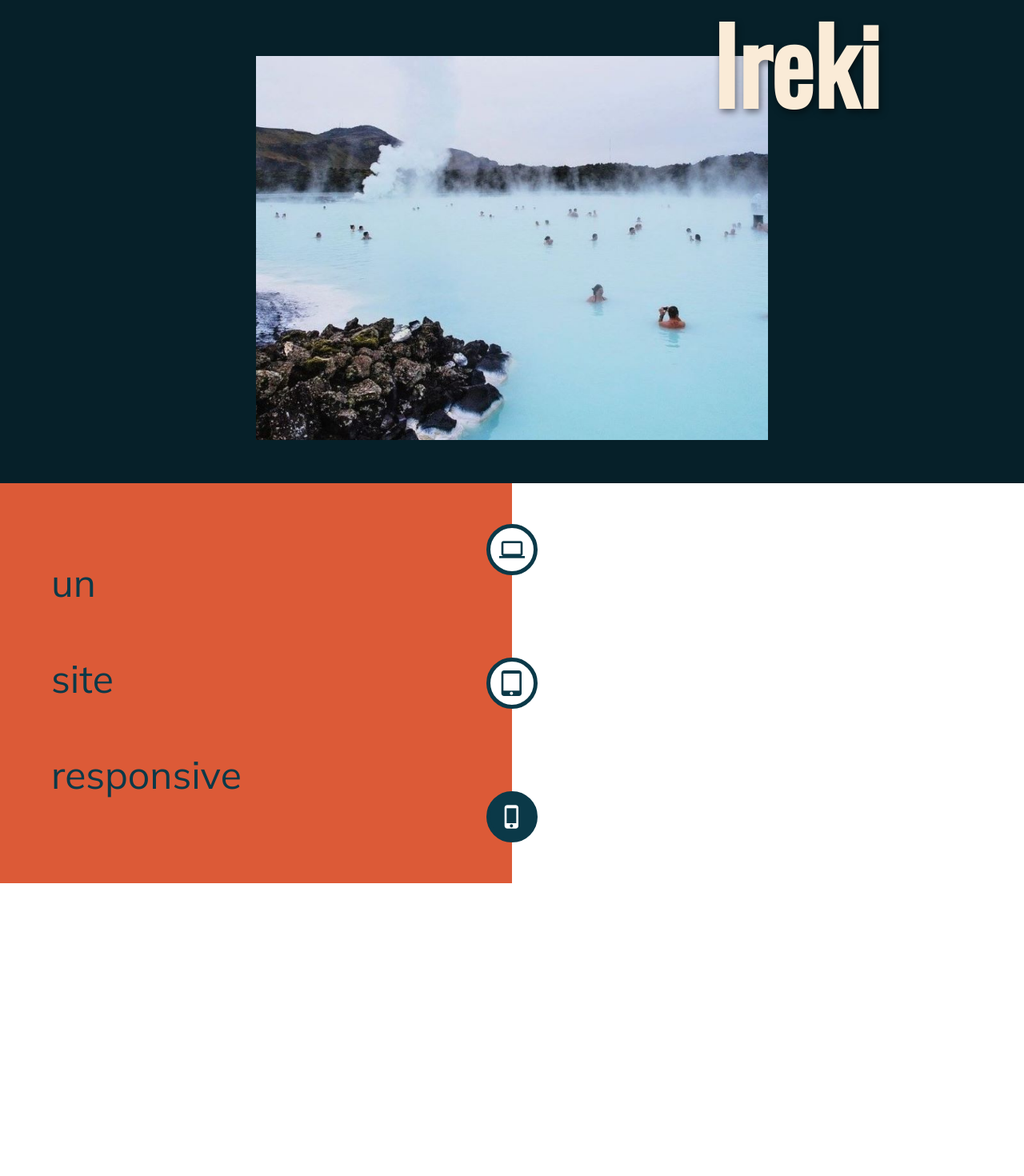
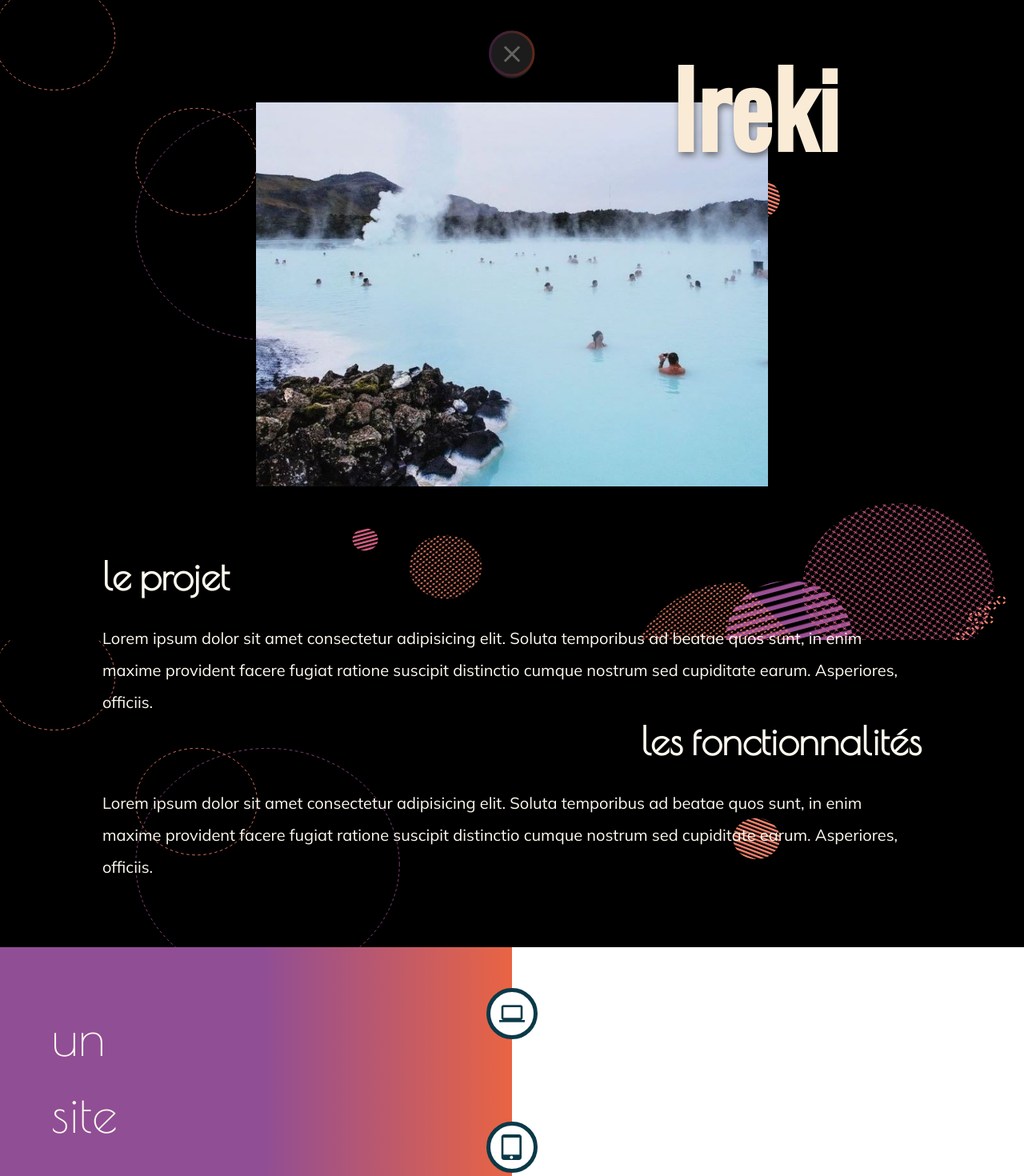
Before and after one commit to AstridPrlt/portfolioNg, an Angular app: page /portfolio/ireki in a window 1280 px wide. Shown: the top 1470 px of the page at 80% size. Before the commit the page ends 1154 px from the top, so only its background shows below. Built offline with nearby package versions, Linux system fonts and the light colour scheme.

Commit message:
design: home and project

```diff
--- a/src/app/home/home.component.html
+++ b/src/app/home/home.component.html
@@ -11,12 +11,12 @@
       <h2><span>Bienvenue</span><br>sur mon portfolio</h2>
       <p>installez-vous confortablement, et laissez-moi vous présenter mes projets web.<br>
       de l'intégration de maquettes au développement full-stack, ils sont toujours responsives et accessibles</p>
-      <button type="button" class="btn-grad">Voir mes projets</button>
+      <button type="button" class="btn-grad" routerLink="/portfolio">Voir mes projets</button>
     </div>
     <div class="img">
-      <img class="clip1" src="./../../assets/img/home.jpg" alt="">
-      <img class="clip2" src="./../../assets/img/home.jpg" alt="">
-      <img class="clip3" src="./../../assets/img/home.jpg" alt="">
+      <img class="clip1" src="./../../assets/img/home2.jpg" alt="">
+      <img class="clip2" src="./../../assets/img/home2.jpg" alt="">
+      <img class="clip3" src="./../../assets/img/home2.jpg" alt="">
     </div>
   </div>
 
--- a/src/app/home/home.component.scss
+++ b/src/app/home/home.component.scss
@@ -9,7 +9,8 @@ $circleRayon: 110vh;
   overflow: hidden;
   position: relative;
   // display: flex;
-  background-image: url("./../../assets/img/ColoredPatternsT.svg"),linear-gradient(135deg, hsla(233, 35%, 18%, 1) 0%, hsla(242, 36%, 45%, 1) 100%);
+  // background-image: url("./../../assets/img/ColoredPatternsT.svg"),linear-gradient(135deg, hsla(233, 35%, 18%, 1) 0%, hsla(242, 36%, 45%, 1) 100%);
+  background: url("./../../assets/img/PatternT.svg"), black;
   background-repeat: no-repeat;
   background-size: cover;
   background-position: bottom;
--- a/src/app/projects/projects.component.html
+++ b/src/app/projects/projects.component.html
@@ -1,8 +1,26 @@
+<div id="projectsListPage">
 
-<div id="listOfProjects">
-  <div class="projectCard" *ngFor="let project of list">
-    <img [src]="project.images.main" alt="">
-    <h3>{{project.name}}</h3>
-    <a [routerLink]="['/portfolio', project.path]">Lien</a>
+  <!-- <div id="filterbanner">
+    <li class="filterWords">intégration</li>
+    <li class="filterWords">front-end</li>
+    <li class="filterWords">full-stack</li>
+    <li class="filterWords">angular</li>
+    <li class="filterWords">javascript</li>
+    <li class="filterWords">PHP</li>
+    <li class="filterWords">laravel</li>
+    <li class="filterWords">mySql</li>
+    <li class="filterWords">API</li>
+    <li class="filterWords">wordpress</li>
+    <li class="filterWords">bootstrap</li>
+    <li class="filterWords">vueJs</li>
+  </div> -->
+
+  <div id="listOfProjects">
+    <div class="projectCard" *ngFor="let project of list">
+      <img [src]="project.images.main" alt="">
+      <h3>{{project.name}}</h3>
+      <a [routerLink]="['/portfolio', project.path]">Lien</a>
+    </div>
   </div>
+
 </div>
--- a/src/app/projects/projects.component.scss
+++ b/src/app/projects/projects.component.scss
@@ -3,10 +3,37 @@
   overflow: hidden;
 }
 
+#projectsListPage {
+  display: flex;
+  height: 100vh;
+
+  #filterbanner {
+    width: 30%;
+    height: 100%;
+    background: black;
+    color: white;
+
+    li.filterWords {
+      list-style: none;
+      display: inline-block;
+      // background: black;
+      margin: 5px;
+      padding: 9px;
+      border-radius: 10px;
+      border-width: 2px;
+      border-style: solid;
+      border-image: linear-gradient(#e96443, #904e95) 1;
+      // background: linear-gradient(#e96443, #904e95) padding-box
+      // linear-gradient(to right, #e96443, #904e95) border-box;
+      // border: 4px solid transparent;
+    }
+  }
+
   #listOfProjects {
+    background: #d9d9d9;
     overflow: hidden;
     width: fit-content;
-  height: 100vh;
+    height: 100%;
     display: flex;
     align-items: center;
     .projectCard {
@@ -19,3 +46,5 @@
       }
     }
   }
+
+}
--- a/src/app/projects/projet/projet.component.html
+++ b/src/app/projects/projet/projet.component.html
@@ -1,10 +1,37 @@
 <div id="projectPage">
+
+  <button routerLink="/portfolio" class="close">
+    <span class="material-icons">close</span>
+    <svg viewBox="0 0 100 100" width="110%" height="110%" xmlns="http://www.w3.org/2000/svg">
+      <defs>
+        <linearGradient id="myGradient">
+          <stop offset="0%"   stop-color="#904e95" />
+          <stop offset="100%" stop-color="#e96443" />
+        </linearGradient>
+      </defs>
+      <circle cx="50%" cy="50%" r="45%" fill="none"
+              stroke="url(#myGradient)" />
+    </svg>
+  </button>
 
   <section id="hero">
     <h2>{{projectDetails.name}}</h2>
     <div id="imgHero">
       <img [src]="projectDetails.images.main" alt="image du site {{projectDetails.name}}">
     </div>
+  </section>
+
+  <section id="description">
+    <div id="descProject">
+      <h3>le projet</h3>
+      <p>Lorem ipsum dolor sit amet consectetur adipisicing elit. Soluta temporibus ad beatae quos sunt, in enim maxime provident facere fugiat ratione suscipit distinctio cumque nostrum sed cupiditate earum. Asperiores, officiis.</p>
+    </div>
+
+    <div id="descFunctionalities">
+      <h3>les fonctionnalités</h3>
+      <p>Lorem ipsum dolor sit amet consectetur adipisicing elit. Soluta temporibus ad beatae quos sunt, in enim maxime provident facere fugiat ratione suscipit distinctio cumque nostrum sed cupiditate earum. Asperiores, officiis.</p>
+    </div>
+
   </section>
 
   <section id="responsive">
@@ -27,14 +54,17 @@
         <div class="imgResponsive">
           <img [src]="projectDetails.images.mobile" alt="">
         </div>
-        <!-- <div class="imgResponsive">
-          <img [src]="projectDetails.images.tablet" alt="">
-        </div>
-        <div class="imgResponsive">
-          <img [src]="projectDetails.images.desktop" alt="">
-        </div> -->
       </div>
     </div>
   </section>
 
+  <section id="footer">
+    <div class="previousProject">
+      <span>Projet précédent</span>
+    </div>
+    <div class="nextProject">
+      <span>Projet suivant</span>
+    </div>
+  </section>
+
 </div>
--- a/src/app/projects/projet/projet.component.scss
+++ b/src/app/projects/projet/projet.component.scss
@@ -3,15 +3,52 @@
 :host {
   display: block;
   // background: $color-primary;
-  background: #062029;
+  // background: #062029;
+  // background: black;
+  background: url("./../../../assets/img/PatternT.svg"), black;
+  background-attachment: fixed;
+  color: floralwhite;
+}
+
+button.close {
+  cursor: pointer;
+  position: fixed;
+  z-index: 1000;
+  top: 5%;
+  left: 50%;
+  transform: translateX(-50%);
+  padding: 10px;
+  border-radius: 50%;
+  color: floralwhite;
+  border: none;
+  background: #464646;
+  opacity: 0.4;
+  transition: opacity 0.5s;
+  span {
+    font-size: 35px;
+  }
+  svg {
+    position: absolute;
+    left: -5%;
+    top: -9%;
+    z-index: 1200;
+    width: 110%;
+    height: 110%;
+    circle {
+      stroke-width: 5px;
+    }
+  }
+  &:hover {
+    opacity: 1;
+  }
 }
 
 section#hero {
   position: relative;
   h2 {
     position: absolute;
-    right: 14%;
-    top: -3%;
+    right: 18%;
+    top: 6%;
     z-index: 10;
     font-family: $font-titles;
     font-size: 128px;
@@ -23,7 +60,7 @@ section#hero {
     display: block;
     width: 50%;
     margin: auto;
-    padding-top: 70px;
+    padding-top: 10%;
     overflow: hidden;
     img {
       width: 100%;
@@ -36,6 +73,25 @@ section#hero {
   }
 }
 
+section#description {
+  margin: 80px auto;
+  padding: 0 10%;
+  h3 {
+    font-family: 'Poiret One', sans-serif;
+    font-size: 3rem;
+    margin-bottom: 30px;
+  }
+  p {
+    font-size: 20px;
+    line-height: 2;
+  }
+  #descFunctionalities {
+    h3 {
+      text-align: right;
+    }
+  }
+}
+
 section#responsive {
   margin: 50px auto;
   width: 100%;
@@ -44,13 +100,14 @@ section#responsive {
   position: relative;
   .text {
     width: 50%;
-    background: $color-secondary;
+    // background: $color-secondary;
+    background: linear-gradient(to right, #904e95 51%, #e96443 100%);
     p {
       width: 15%;
       margin: 10%;
-      font-size: 3rem;
-      line-height: 2.5;
-      color: $color-primary;
+      font-family: 'Poiret One', sans-serif;
+      font-size: 4rem;
+      line-height: 1.5;
     }
   }
   .slider-dots {
@@ -115,3 +172,7 @@ section#responsive {
   50% {transform: translateX(-33%);}
   100% {transform: translateX(-66%);}
 }
+
+section#footer {
+  display: flex;
+}
```
Also changed, not shown: src/assets/img/ColoredPatternsT.svg, src/assets/img/PatternT.svg (added). Lines whose indentation alone changed are shown as unchanged.
